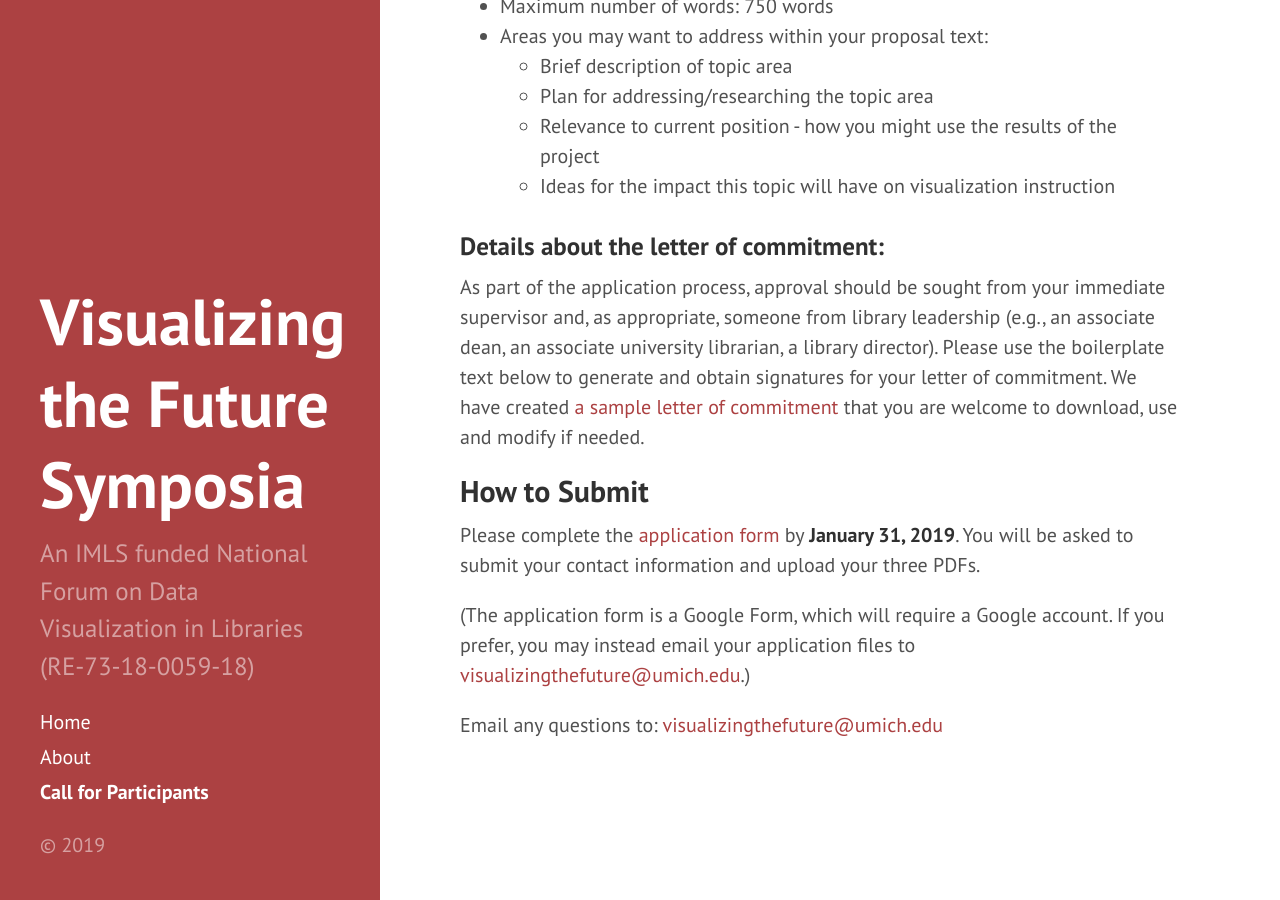
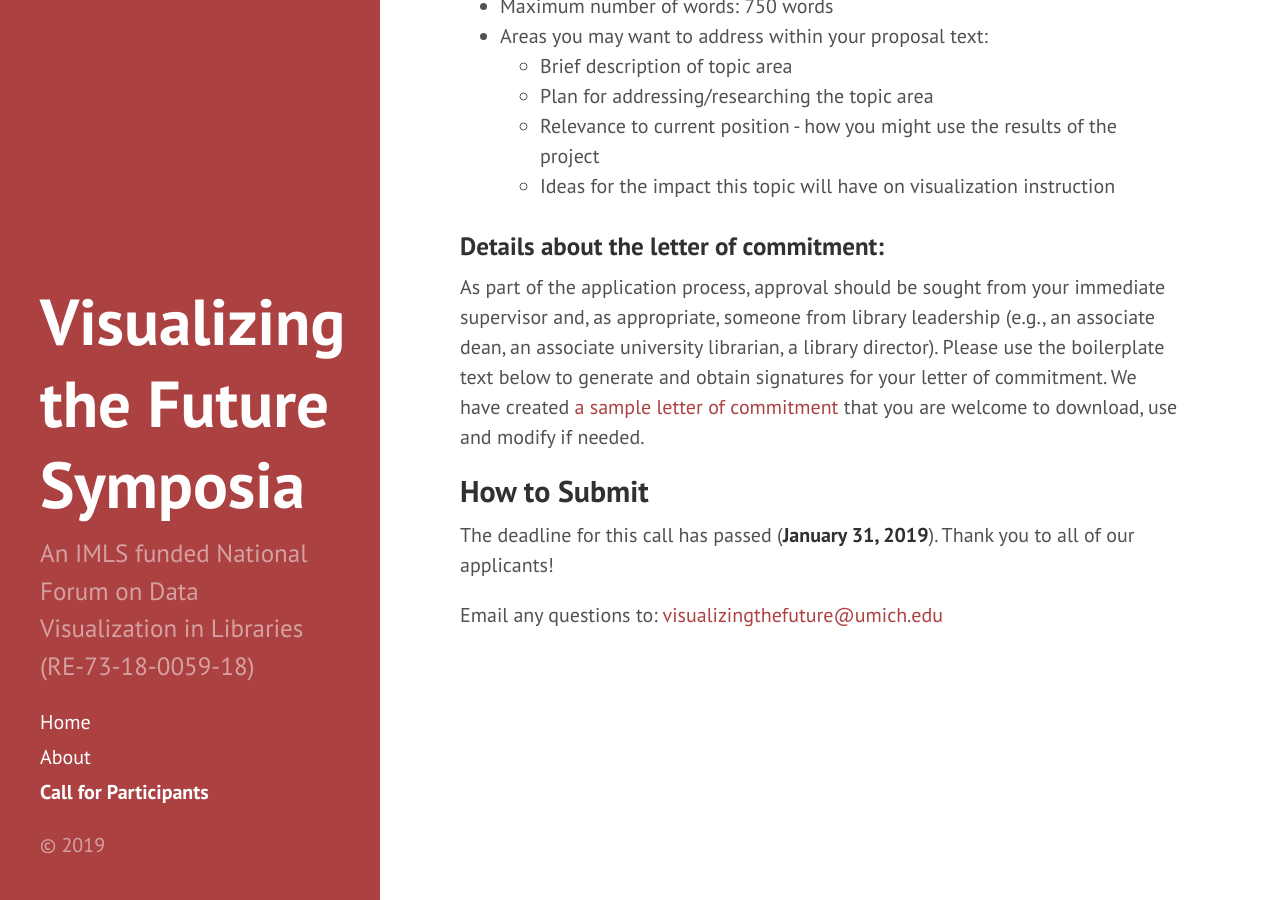
Before and after one commit to visualizingthefuture/visualizingthefuture.github.io, a Jekyll site: the page built from call.md, in a window 1280 px wide and 900 px high, scrolled down 4503 px. Built offline with Jekyll 4.4.1, drawn with Linux system fonts in a browser that asks for light colours.

Commit message:
Closing the call

```diff
--- a/call.md
+++ b/call.md
@@ -67,8 +67,6 @@ As part of the application process, approval should be sought from your immediat
 
 ## How to Submit
 
-Please complete the [application form](https://goo.gl/forms/lYyWNKxjP4jsiGJg2) by **January 31, 2019**. You will be asked to submit your contact information and upload your three PDFs.
-
-(The application form is a Google Form, which will require a Google account. If you prefer, you may instead email your application files to <visualizingthefuture@umich.edu>.)
+The deadline for this call has passed (**January 31, 2019**). Thank you to all of our applicants!
 
 Email any questions to: <visualizingthefuture@umich.edu>
```
